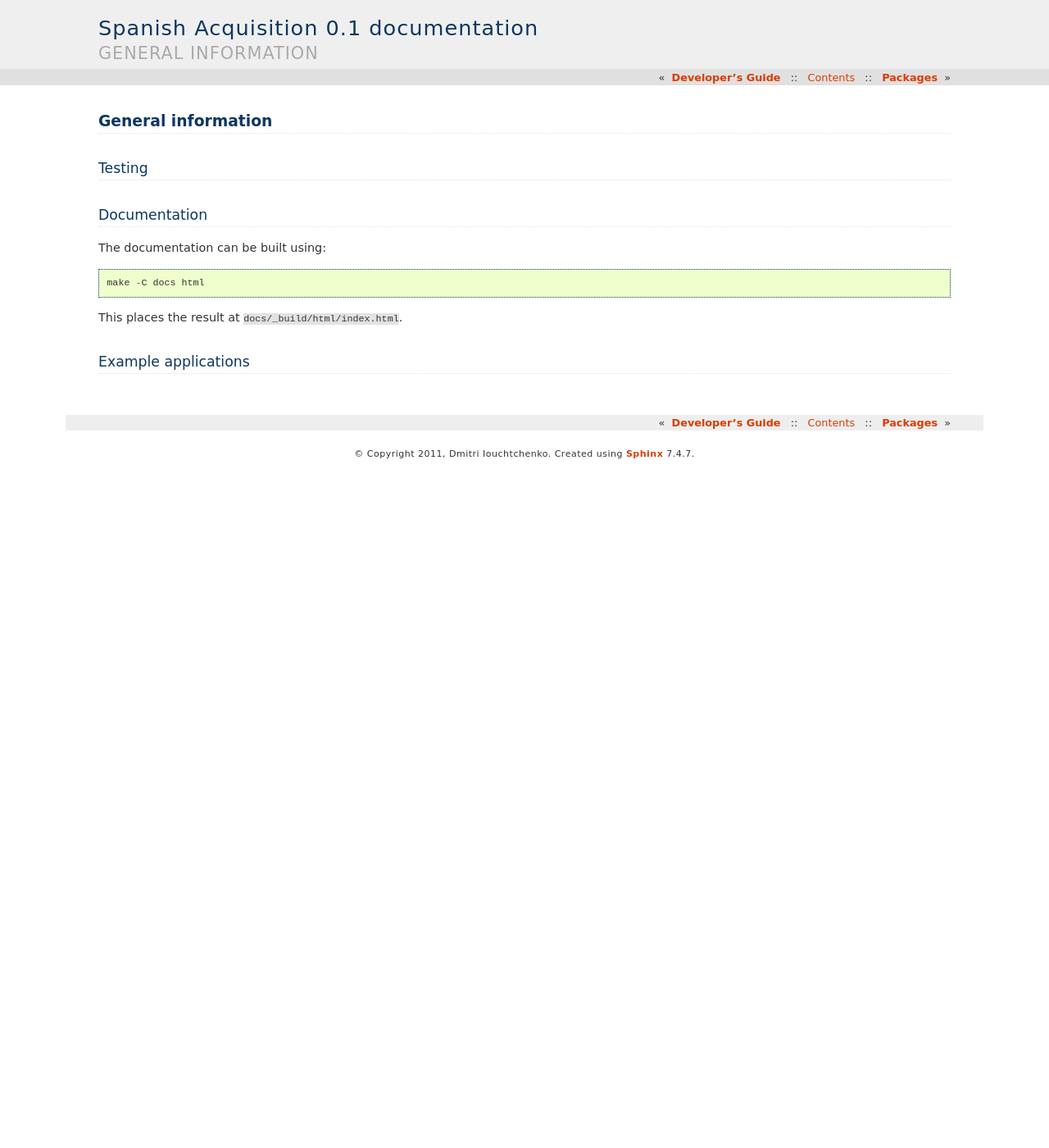
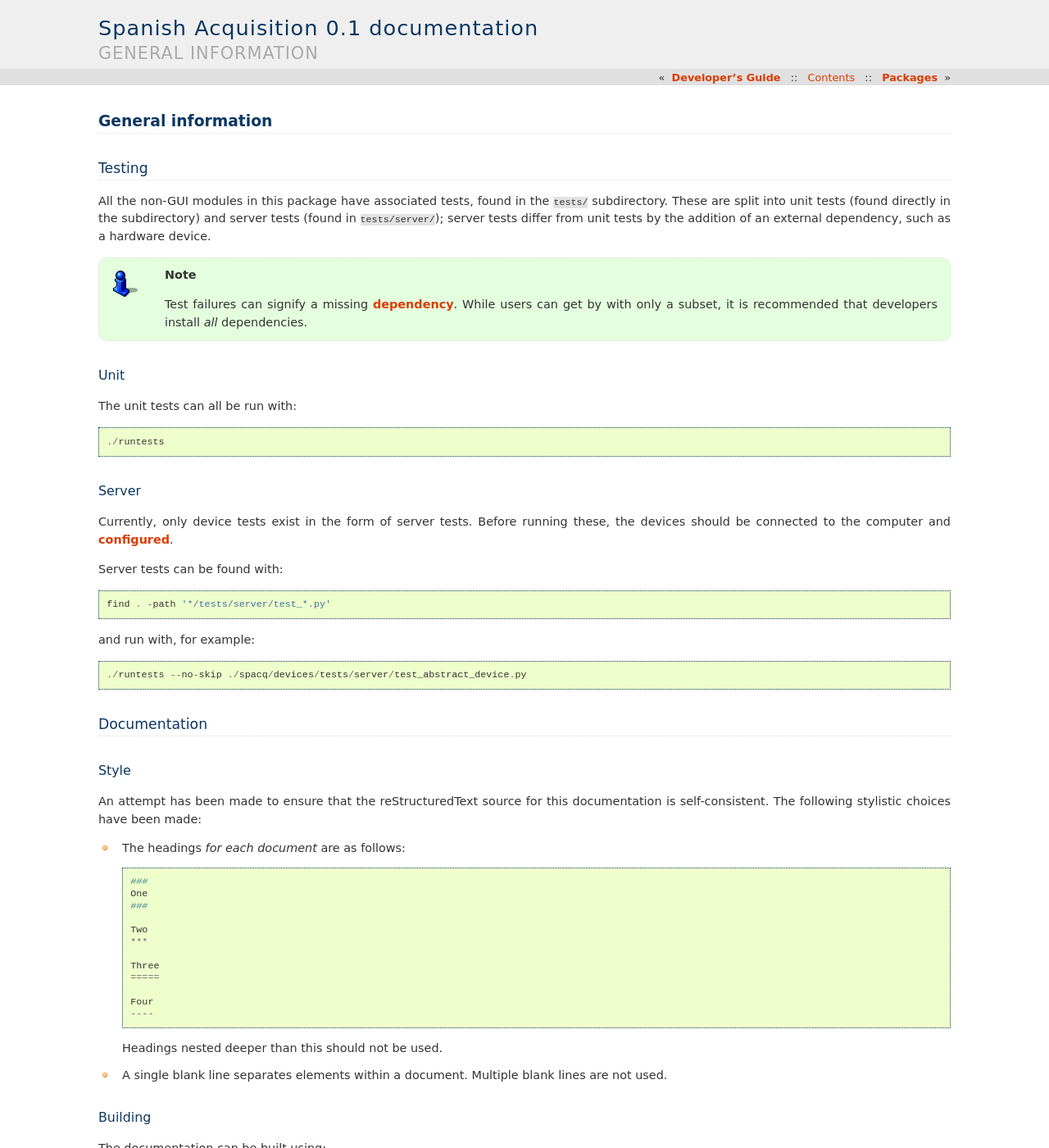
Before and after one commit to 0/SpanishAcquisition, a Sphinx documentation site: the page built from docs/devel/general_info.rst, in a window 1280 px wide and 1400 px high. Shown: the whole window at 82% size. Built offline with Sphinx 7.4.7, drawn with Linux system fonts in a browser that asks for light colours; pages that are not in the unit, such as notebooks, are missing from menus; some of the changed text lies outside the part shown.

Commit message:
Added some testing, device, and GUI content to the docs

```diff
--- a/docs/devel/general_info.rst
+++ b/docs/devel/general_info.rst
@@ -5,10 +5,60 @@ General information
 Testing
 *******
 
-.. TODO
+All the non-GUI modules in this package have associated tests, found in the ``tests/`` subdirectory. These are split into unit tests (found directly in the subdirectory) and server tests (found in ``tests/server/``); server tests differ from unit tests by the addition of an external dependency, such as a hardware device.
+
+.. note::
+   Test failures can signify a missing :ref:`dependency <installation>`. While users can get by with only a subset, it is recommended that developers install *all* dependencies.
+
+Unit
+====
+
+The unit tests can all be run with::
+
+   ./runtests
+
+Server
+======
+
+Currently, only device tests exist in the form of server tests. Before running these, the devices should be connected to the computer and :ref:`configured <devices_testing>`.
+
+Server tests can be found with::
+
+  find . -path '*/tests/server/test_*.py'
+
+and run with, for example::
+
+  ./runtests --no-skip ./spacq/devices/tests/server/test_abstract_device.py
 
 Documentation
 *************
+
+Style
+=====
+
+An attempt has been made to ensure that the reStructuredText source for this documentation is self-consistent. The following stylistic choices have been made:
+
+* The headings *for each document* are as follows::
+
+     ###
+     One
+     ###
+
+     Two
+     ***
+
+     Three
+     =====
+
+     Four
+     ----
+
+  Headings nested deeper than this should not be used.
+
+* A single blank line separates elements within a document. Multiple blank lines are not used.
+
+Building
+========
 
 The documentation can be built using::
 
@@ -16,9 +66,12 @@ The documentation can be built using::
 
 This places the result at ``docs/_build/html/index.html``.
 
-.. TODO
+Updating
+========
+
+Is is crucial that all modifications which cause any changes to the user interface (whether they are changes in the GUI or changes in behaviour) are documented in the :ref:`users_guide` as they occur. All changes (especially internal ones not mentioned in the :ref:`users_guide`) should be documented in the :ref:`developers_guide`.
 
 Example applications
 ********************
 
-.. TODO
+The example applications are provided to demonstrate the functionality that this package provides in the form of directly usable and useful applications. As this functionality changes, the example programs should follow suit.
--- a/docs/devel/index.rst
+++ b/docs/devel/index.rst
@@ -4,7 +4,7 @@
 Developer's Guide
 #################
 
-The developer is assumed to have read and internalized the :ref:`User's Guide <users_guide>` before proceeding.
+The developer is assumed to have read through the :ref:`users_guide` before proceeding.
 
 .. toctree::
    :maxdepth: 2
--- /dev/null
+++ b/docs/devel/packages/devices/config.rst
@@ -0,0 +1,6 @@
+######################################
+:mod:`config` --- Device configuration
+######################################
+
+.. automodule:: spacq.devices.config
+   :members:
--- a/docs/devel/packages/gui/tool_box.rst
+++ b/docs/devel/packages/gui/tool_box.rst
@@ -1,5 +1,7 @@
+.. _gui_tool_box:
+
 ################################
-:mod:`tool.box` --- GUI tool box
+:mod:`tool.box` --- GUI toolbox
 ################################
 
 .. automodule:: spacq.gui.tool.box
--- a/docs/user/general_concepts/devices.rst
+++ b/docs/user/general_concepts/devices.rst
@@ -21,3 +21,8 @@ A device which has several versions of the same :ref:`resources <general_concept
 For example, an oscilloscope may have multiple channels, with each having the same set of settings. These channels may then be viewed as subdevices, each having its own settings.
 
 .. seealso:: :ref:`device_config_resources`
+
+Mock
+****
+
+Mock devices are software simulations of hardware devices. They are typically created at the same time as the device interface and support the same functionality. Most of the time, they are used for testing or as a virtual device.
```
Also changed, not shown: README.rst (+0 -21 lines), docs/devel/packages/devices/index.rst (+5 -2 lines), docs/devel/packages/gui/global_store.rst (added, +8 -0 lines), docs/devel/packages/gui/index.rst (+7 -0 lines).
